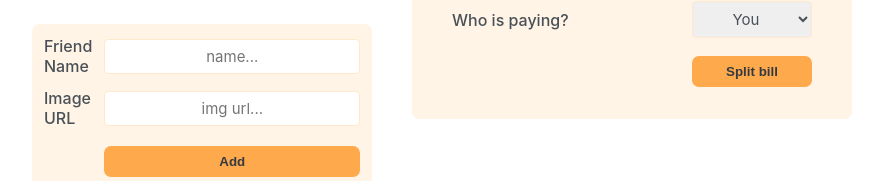
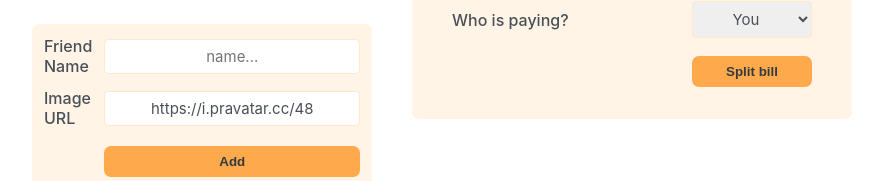
Before and after one commit to vigneriCodez/eat-n-split, a React (Create React App) app: page / in a window 1280 px wide. Both pictures are taken after typing "5", "5" into the empty fields and a click on the button "Add Friend". Shown: the part 362-543 px from the top of the page, without its empty margins (198-1081 px from the left). Built offline with nearby package versions, Linux system fonts and the light colour scheme.

Commit message:
add add friend to list functionality

```diff
--- a/src/components/App.js
+++ b/src/components/App.js
@@ -27,11 +27,15 @@
 ];
 
 function App() {
+	const [showFriendForm, setShowFriendForm] = useState(false);
 	const [friendsDb, setFriendsDb] = useState([]);
-	const [showFriendForm, setShowFriendForm] = useState(false);
 
 	const handleFriendFormToggle = () => {
 		setShowFriendForm((state) => !state);
+	};
+
+	const handleAddFriend = (friend) => {
+		setFriendsDb((friendsDb) => [...friendsDb, friend]);
 	};
 
 	useEffect(() => {
@@ -42,7 +46,7 @@
 		<div className='app'>
 			<div className='sidebar'>
 				<FriendList friendsDb={friendsDb} />
-				{showFriendForm && <NewFriendForm />}
+				{showFriendForm && <NewFriendForm onAddFriend={handleAddFriend} />}
 				<Button onClick={handleFriendFormToggle}>
 					{showFriendForm ? 'Close' : 'Add Friend'}
 				</Button>
--- a/src/components/NewFriendForm.js
+++ b/src/components/NewFriendForm.js
@@ -1,14 +1,44 @@
-import React from 'react';
+import React, { useState } from 'react';
 
 import Button from './Button';
 
-function NewFriendForm() {
+function NewFriendForm({ onAddFriend }) {
+	const [name, setName] = useState('');
+	const [image, setImage] = useState('https://i.pravatar.cc/48');
+
+	const handleFriendSubmit = (e) => {
+		e.preventDefault();
+
+		if (!name || !image) return;
+
+		const id = crypto.randomUUID();
+		const newFriend = {
+			id,
+			name,
+			image: `${image}?=${id}`,
+			balance: 0,
+		};
+		onAddFriend(newFriend);
+		setName('');
+		setImage('https://i.pravatar.cc/48');
+	};
+
 	return (
-		<form className='form-add-friend'>
+		<form className='form-add-friend' onSubmit={handleFriendSubmit}>
 			<label>Friend Name</label>
-			<input type='text' placeholder='name...' />
+			<input
+				type='text'
+				value={name}
+				placeholder='name...'
+				onChange={(e) => setName(e.target.value)}
+			/>
 			<label>Image URL</label>
-			<input type='text' placeholder='img url...' />
+			<input
+				type='text'
+				placeholder='img url...'
+				value={image}
+				onChange={(e) => setImage(e.target.value)}
+			/>
 			<Button>Add</Button>
 		</form>
 	);
```
